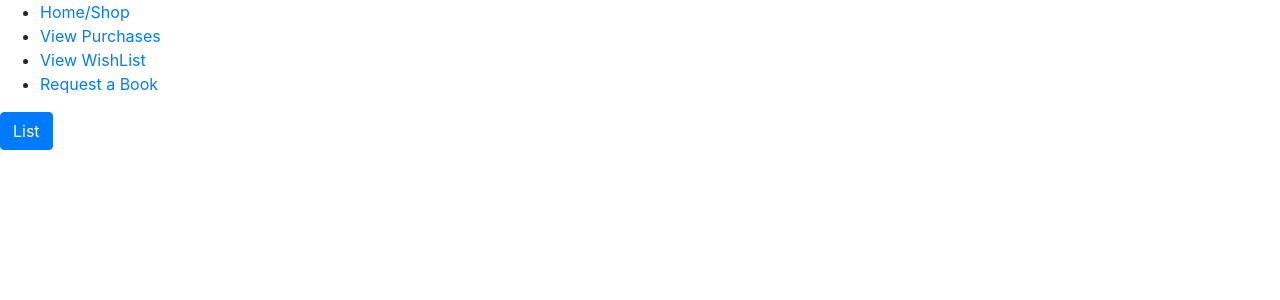
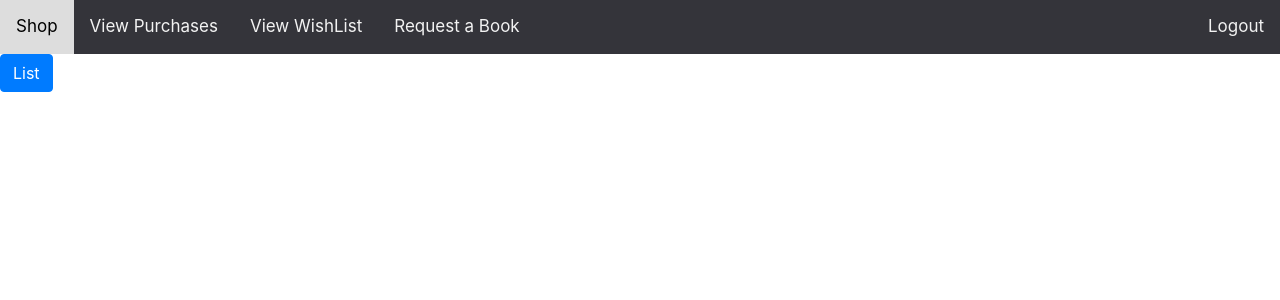
Before and after one commit to 071921-LTI/Book-Bros-front, an Angular app: page /customer/shop in a window 1280 px wide. Shown: the top 300 px of the page. Built offline with nearby package versions, Linux system fonts and the light colour scheme.

Commit message:
added logout function to navbar and added proto-table to shop page

```diff
--- a/src/app/components/customer-nav-bar/customer-nav-bar.component.css
+++ b/src/app/components/customer-nav-bar/customer-nav-bar.component.css
@@ -0,0 +1,34 @@
+/* Add a black background color to the top navigation */
+.topnav {
+    background-color: #34343a;
+    overflow: hidden;
+  }
+
+
+  /* Style the links inside the navigation bar */
+  .topnav a {
+    float: left;
+    display: block;
+    color: #f2f2f2;
+    text-align: center;
+    padding: 14px 16px;
+    text-decoration: none;
+    font-size: 17px;
+  }
+
+  /* Change the color of links on hover */
+  .topnav a:hover {
+    background-color: #ddd;
+    color: black;
+  }
+
+  /* Add an active class to highlight the current page */
+  .topnav a.active {
+    background-color: #818181;
+    color: white;
+  }
+
+  /* Move the logout button all the way to the right*/
+  .topnav-right {
+    float: right;
+  }
--- a/src/app/components/customer-nav-bar/customer-nav-bar.component.html
+++ b/src/app/components/customer-nav-bar/customer-nav-bar.component.html
@@ -1,8 +1,9 @@
-<nav>
-    <ul>
-        <li><a routerLink="">Home/Shop</a></li>
-        <li><a routerLink="">View Purchases</a></li>
-        <li><a routerLink="">View WishList</a></li>
-        <li><a routerLink="">Request a Book</a></li>
-    </ul>
-</nav>
+<div class="topnav">
+        <a routerLink="/customer/shop">Shop</a>
+        <a routerLink="">View Purchases</a>
+        <a routerLink="">View WishList</a>
+        <a routerLink="">Request a Book</a>
+        <div class="topnav-right">
+            <a routerLink="/">Logout</a>
+        </div>
+</div>
--- a/src/app/components/employee-nav-bar/employee-nav-bar.component.css
+++ b/src/app/components/employee-nav-bar/employee-nav-bar.component.css
@@ -0,0 +1,34 @@
+/* Add a black background color to the top navigation */
+.topnav {
+    background-color: #34343a;
+    overflow: hidden;
+  }
+
+
+  /* Style the links inside the navigation bar */
+  .topnav a {
+    float: left;
+    display: block;
+    color: #f2f2f2;
+    text-align: center;
+    padding: 14px 16px;
+    text-decoration: none;
+    font-size: 17px;
+  }
+
+  /* Change the color of links on hover */
+  .topnav a:hover {
+    background-color: #ddd;
+    color: black;
+  }
+
+  /* Add an active class to highlight the current page */
+  .topnav a.active {
+    background-color: #818181;
+    color: white;
+  }
+
+  /* Move the logout button all the way to the right*/
+  .topnav-right {
+    float: right;
+  }
--- a/src/app/components/employee-nav-bar/employee-nav-bar.component.html
+++ b/src/app/components/employee-nav-bar/employee-nav-bar.component.html
@@ -1,9 +1,9 @@
-
-    <nav>
-        <ul>
-            <li><a routerLink="">Home/Store</a></li>
-            <li><a routerLink="">Search/Add New Books</a></li>
-            <li><a routerLink="">View Customer Purchases</a></li>
-            <li><a routerLink="">View Book Requests</a></li>
-        </ul>
-    </nav>
+   <div class="topnav">
+        <a routerLink="/employee/shop">Shop</a>
+        <a routerLink="">Search/Add New Books</a>
+        <a routerLink="">View Customer Purchases</a>
+        <a routerLink="">View Book Requests</a>
+        <div class="topnav-right">
+            <a routerLink="/">Logout</a>
+        </div>
+</div>
--- a/src/app/components/shop/shop.component.html
+++ b/src/app/components/shop/shop.component.html
@@ -1 +1,2 @@
 <button (click)="getShop()" class="fadeIn fourth" class="btn btn-primary">List</button> <p></p>
+<div *ngFor='let book of books'>{{book.title}}</div>
--- a/src/app/components/shop/shop.component.ts
+++ b/src/app/components/shop/shop.component.ts
@@ -1,6 +1,6 @@
 import { Component, OnInit, Output, EventEmitter } from '@angular/core';
 import { ShopInfoService } from '../../services/shopInfo/shop-info.service';
-import { Books } from '../../models/books';
+import { Book } from '../../models/book';
 
 @Component({
   selector: 'app-shop',
@@ -18,24 +18,22 @@ export class ShopComponent implements OnInit {
 //     console.log(this.getBooks.getAllBooks());
 //  }
 
-books?: Books;
-
+books?: Book[];
 
 
  @Output() onGetShop:EventEmitter<any> = new EventEmitter();
 
-  getShop(): any{
+  getShop(): any {
     this.getBooks.getAllBooks().subscribe(
       response => {
         this.books = response;
         this.onGetShop.emit();
-        // return this.books;
         console.log(this.books);
       }
     )
   }
 
-  // showShop(): void {
-  //   console.log(this.getShop());
-  // }
+  showShop(): void {
+    console.log(this.getShop());
+  }
 }
--- a/src/app/models/books.ts
+++ /dev/null
@@ -1,5 +0,0 @@
-import { Book } from './book';
-
-export interface Books {
-    books: Book[];
-}
--- a/src/app/services/shopInfo/shop-info.service.ts
+++ b/src/app/services/shopInfo/shop-info.service.ts
@@ -4,7 +4,7 @@ import { Observable, throwError } from 'rxjs';
 import { catchError, retry } from 'rxjs/operators';
 import { map } from 'rxjs/operators';
 import { environment } from 'src/environments/environment';
-import { Books } from '../../models/books';
+import { Book } from '../../models/book';
 
 @Injectable({
   providedIn: 'root'
@@ -13,9 +13,9 @@ export class ShopInfoService {
 
   constructor(private http: HttpClient) { }
 
-  getAllBooks(): Observable<Books>{
-    return this.http.get(environment.apiUrl + '/books').pipe(
-      map(response => response as Books)
+  getAllBooks(): Observable<Book[]>{
+    return this.http.get(environment.apiUrl + 'books').pipe(
+      map(response => response as Book[])
     )
   }
 }
```
